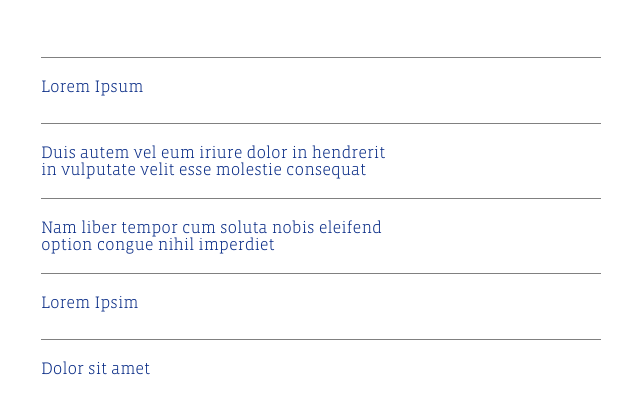
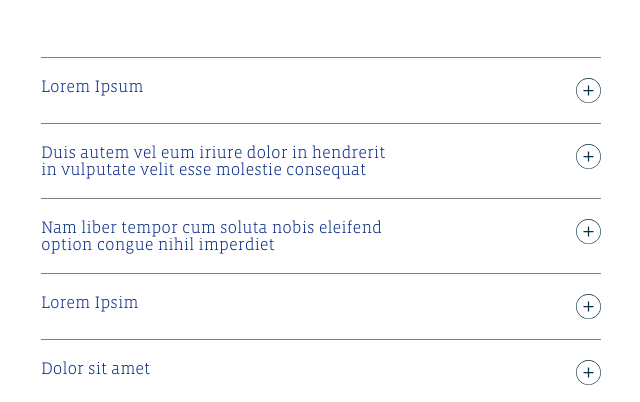
Before and after one commit to kellerolano/kellerolano.github.io, a plain HTML site: page index.html in a window 1280 px wide. Shown: the part 259-661 px from the top of the page, without its empty margins (319-959 px from the left). Drawn offline with Linux system fonts and the light colour scheme.

Commit message:
Update style.css

```diff
--- a/style.css
+++ b/style.css
@@ -85,7 +85,7 @@ body{
   height: 25px;
   width: 25px;
   color: #007bff;
-  background: url('../Akkordeonaufgabe_1.0/svg/secondary-plus.svg');
+  background: url('../svg/secondary-plus.svg');
 }
 
 .wrapper .child-tab label .icon{
```
